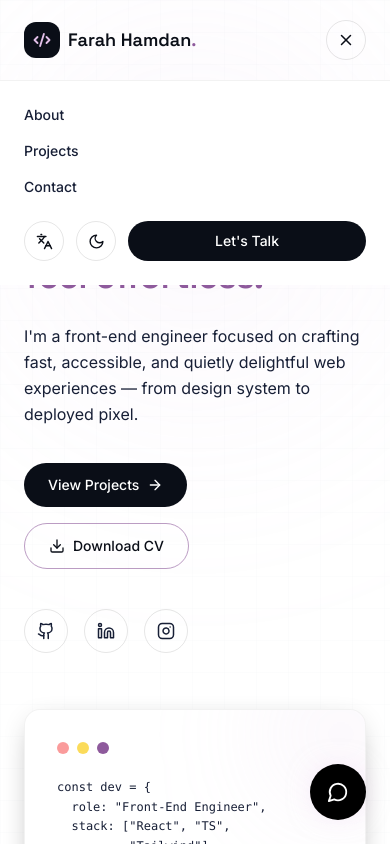
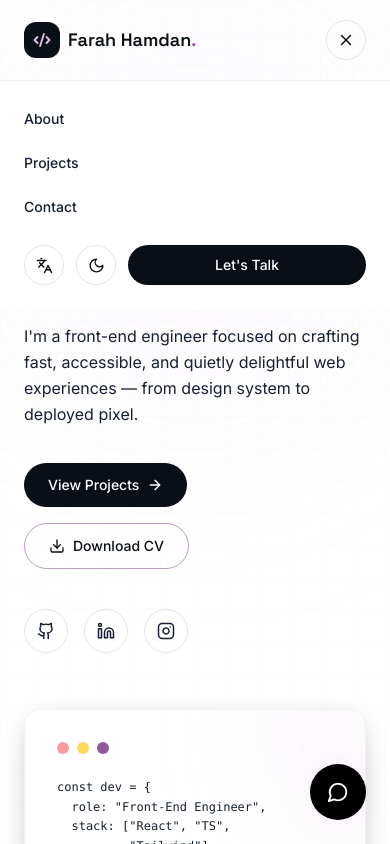
Before and after one commit to farahHamdan8/Farah_Hamdan_portfolio, a React (Vite) app: page / in a window 390 px wide. Both pictures are taken after a click on the button 346 px from the left and 40 px from the top of the page. Shown: the top 844 px of the page. Built offline with nearby package versions, Linux system fonts and the light colour scheme.

Commit message:
Update project features and styling

```diff
--- a/src/components/Navbar.tsx
+++ b/src/components/Navbar.tsx
@@ -18,17 +18,26 @@ export default function Navbar(): JSX.Element {
     return () => window.removeEventListener('scroll', onScroll);
   }, []);
 
+  // تعديل الدالة لضمان الانتقال للقسم قبل أو مع إغلاق القائمة
   const handleNavClick = (id: string) => {
     setIsOpen(false);
-    document.getElementById(id)?.scrollIntoView({ behavior: 'smooth' });
+
+    // استخدام setTimeout بسيط لضمان تنفيذ Scroll بشكل موثوق بعد بدء إغلاق القائمة
+    setTimeout(() => {
+      const element = document.getElementById(id);
+      if (element) {
+        element.scrollIntoView({ behavior: 'smooth' });
+      }
+    }, 100);
   };
 
   return (
     <header
-      className={`fixed top-0 left-0 right-0 z-50 transition-all duration-300 ${scrolled
+      className={`fixed top-0 left-0 right-0 z-50 transition-all duration-300 ${
+        scrolled
           ? 'border-b border-black/5 bg-white/80 backdrop-blur-md dark:border-white/5 dark:bg-ink-950/80'
           : 'bg-transparent'
-        }`}
+      }`}
     >
       <nav className="section-shell flex h-20 items-center justify-between">
         <a href="#home" className="flex items-center gap-2 font-display text-lg font-semibold">
@@ -41,6 +50,7 @@ export default function Navbar(): JSX.Element {
           </span>
         </a>
 
+        {/* Desktop Navigation */}
         <div className="hidden items-center gap-10 md:flex">
           {NAV_KEYS.map((key) => (
             <button
@@ -84,6 +94,7 @@ export default function Navbar(): JSX.Element {
           </button>
         </div>
 
+        {/* Mobile Toggle Button */}
         <button
           className="flex h-10 w-10 items-center justify-center rounded-full border border-black/10 dark:border-white/10 md:hidden"
           onClick={() => setIsOpen((v) => !v)}
@@ -93,6 +104,7 @@ export default function Navbar(): JSX.Element {
         </button>
       </nav>
 
+      {/* Mobile Navigation Drawer */}
       <AnimatePresence>
         {isOpen && (
           <motion.div
@@ -106,8 +118,9 @@ export default function Navbar(): JSX.Element {
               {NAV_KEYS.map((key) => (
                 <button
                   key={key}
+                  type="button"
                   onClick={() => handleNavClick(key)}
-                  className="text-start text-sm font-medium text-ink-700 dark:text-mist-300"
+                  className="w-full text-start text-sm font-medium text-ink-700 dark:text-mist-300 py-1"
                 >
                   {t.nav[key]}
                 </button>
@@ -125,7 +138,10 @@ export default function Navbar(): JSX.Element {
                 >
                   {theme === 'dark' ? <Sun size={17} /> : <Moon size={17} />}
                 </button>
-                <button onClick={() => handleNavClick('contact')} className="solid-btn !py-2.5 !px-5 text-sm flex-1 justify-center">
+                <button
+                  onClick={() => handleNavClick('contact')}
+                  className="solid-btn !py-2.5 !px-5 text-sm flex-1 justify-center"
+                >
                   {t.nav.cta}
                 </button>
               </div>
```
